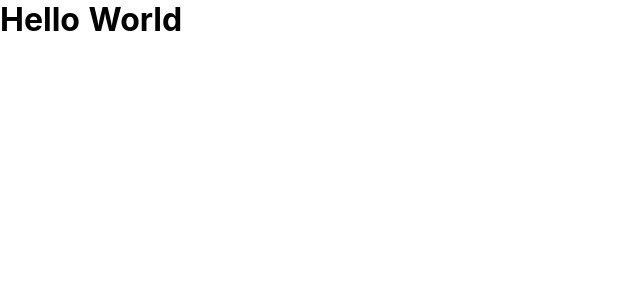
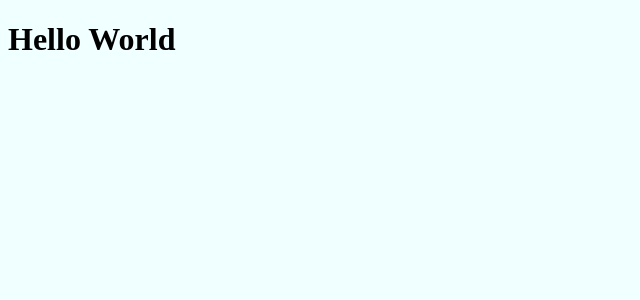
Before and after one commit to beyongbell/nuxt-learning, a Nuxt app: page / in a window 1280 px wide. Shown: the top 300 px of the page, without its empty margins (0-640 px from the left). Built offline with nearby package versions, Linux system fonts and the light colour scheme.

Commit message:
Using Bootstrap

```diff
--- a/layouts/default.vue
+++ b/layouts/default.vue
@@ -5,58 +5,7 @@
 </template>
 
 <style>
-html {
-  font-family:
-    'Source Sans Pro',
-    -apple-system,
-    BlinkMacSystemFont,
-    'Segoe UI',
-    Roboto,
-    'Helvetica Neue',
-    Arial,
-    sans-serif;
-  font-size: 16px;
-  word-spacing: 1px;
-  -ms-text-size-adjust: 100%;
-  -webkit-text-size-adjust: 100%;
-  -moz-osx-font-smoothing: grayscale;
-  -webkit-font-smoothing: antialiased;
-  box-sizing: border-box;
-}
-
-*,
-*::before,
-*::after {
-  box-sizing: border-box;
-  margin: 0;
-}
-
-.button--green {
-  display: inline-block;
-  border-radius: 4px;
-  border: 1px solid #3b8070;
-  color: #3b8070;
-  text-decoration: none;
-  padding: 10px 30px;
-}
-
-.button--green:hover {
-  color: #fff;
-  background-color: #3b8070;
-}
-
-.button--grey {
-  display: inline-block;
-  border-radius: 4px;
-  border: 1px solid #35495e;
-  color: #35495e;
-  text-decoration: none;
-  padding: 10px 30px;
-  margin-left: 15px;
-}
-
-.button--grey:hover {
-  color: #fff;
-  background-color: #35495e;
-}
+  body {
+    background-color: azure;
+  }
 </style>
--- a/nuxt.config.js
+++ b/nuxt.config.js
@@ -8,7 +8,22 @@ export default {
       { hid: 'description', name: 'description', content: '' }
     ],
     link: [
-      { rel: 'icon', type: 'image/x-icon', href: '/favicon.ico' }
+      { rel: 'icon', type: 'image/x-icon', href: '/favicon.ico' },
+      { rel: 'stylesheet' , href='https://cdn.jsdelivr.net/npm/bootstrap@4.5.3/dist/css/bootstrap.min.css' }
+    ],
+    script: [
+      {
+        src: 'https://code.jquery.com/jquery-3.5.1.slim.min.js',
+        type: 'text/javascript'
+      },
+      {
+        src: 'https://cdn.jsdelivr.net/npm/popper.js@1.16.1/dist/umd/popper.min.js',
+        type: 'text/javascript'
+      },
+      {
+        src: 'https://cdn.jsdelivr.net/npm/bootstrap@4.5.3/dist/js/bootstrap.min.js',
+        type: 'text/javascript'
+      }
     ]
   },
 
--- /dev/null
+++ b/pages/users.vue
@@ -0,0 +1,14 @@
+<template lang="">
+    <div style="background: aliceBlue">
+        <h4> You can see me all user related page </h4>
+        <nuxt-child />
+    </div>
+</template>
+<script>
+export default {
+
+}
+</script>
+<style lang="">
+
+</style>
```
